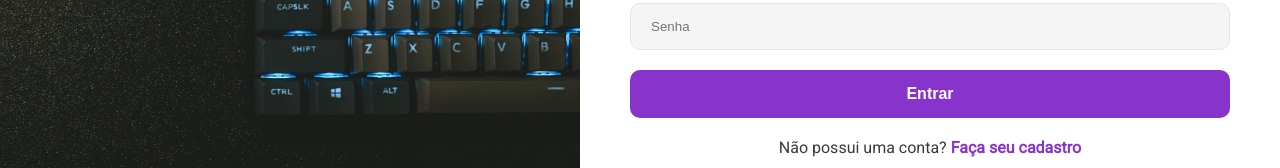
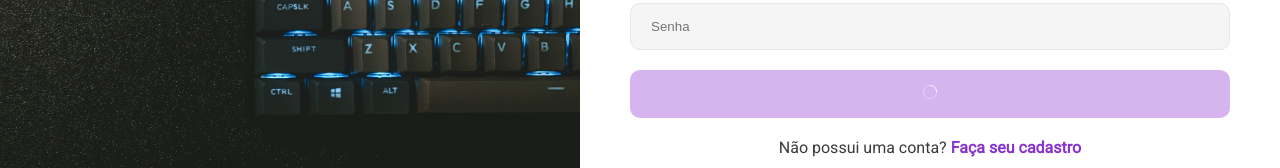
Before and after one commit to iagoPinheiro1401/social-dev, a Next.js app: page /login in a window 1280 px wide. Shown: the part 469-637 px from the top of the page. Built offline with nearby package versions, Linux system fonts and the light colour scheme.

Commit message:
criado estado de carregando para o botão

```diff
--- a/pages/login.jsx
+++ b/pages/login.jsx
@@ -65,7 +65,7 @@
                 <Form onSubmit={handleSubmit(onSubmit)}>
                     <Input label="Email ou usuário" type="text" name="userOrEmail" control={control}/>
                     <Input label="Senha" type="password" name="password" control={control}/>
-                    <Button type="submit" disabled={Object.keys(errors).length > 0} >Entrar</Button>
+                    <Button type="submit" loading={true} disabled={Object.keys(errors).length > 0} >Entrar</Button>
                 </Form>
                 <Text>Não possui uma conta? <Link href="/signup">Faça seu cadastro</Link></Text>
             </FormContainer>
--- a/src/components/input/Button.jsx
+++ b/src/components/input/Button.jsx
@@ -1,6 +1,6 @@
 import styled from 'styled-components';
 
-const Button = styled.button`
+const StyledButton = styled.button`
     background-color: ${props => props.theme.primary};
     padding: 15px 20px;
     border-radius: 10px;
@@ -21,4 +21,16 @@
     }
 `
 
+const Button = ({ children, loading, disabled, ...props }) => {
+    return (
+        <StyledButton
+            disabled={disabled || loading}
+            {...props}
+            >
+            {loading && <img src='./loading.svg' width="14px" />}
+            {!loading && children}
+            </StyledButton>
+    )
+}
+
 export default Button
```
Also changed, not shown: public/loading.svg (added).
